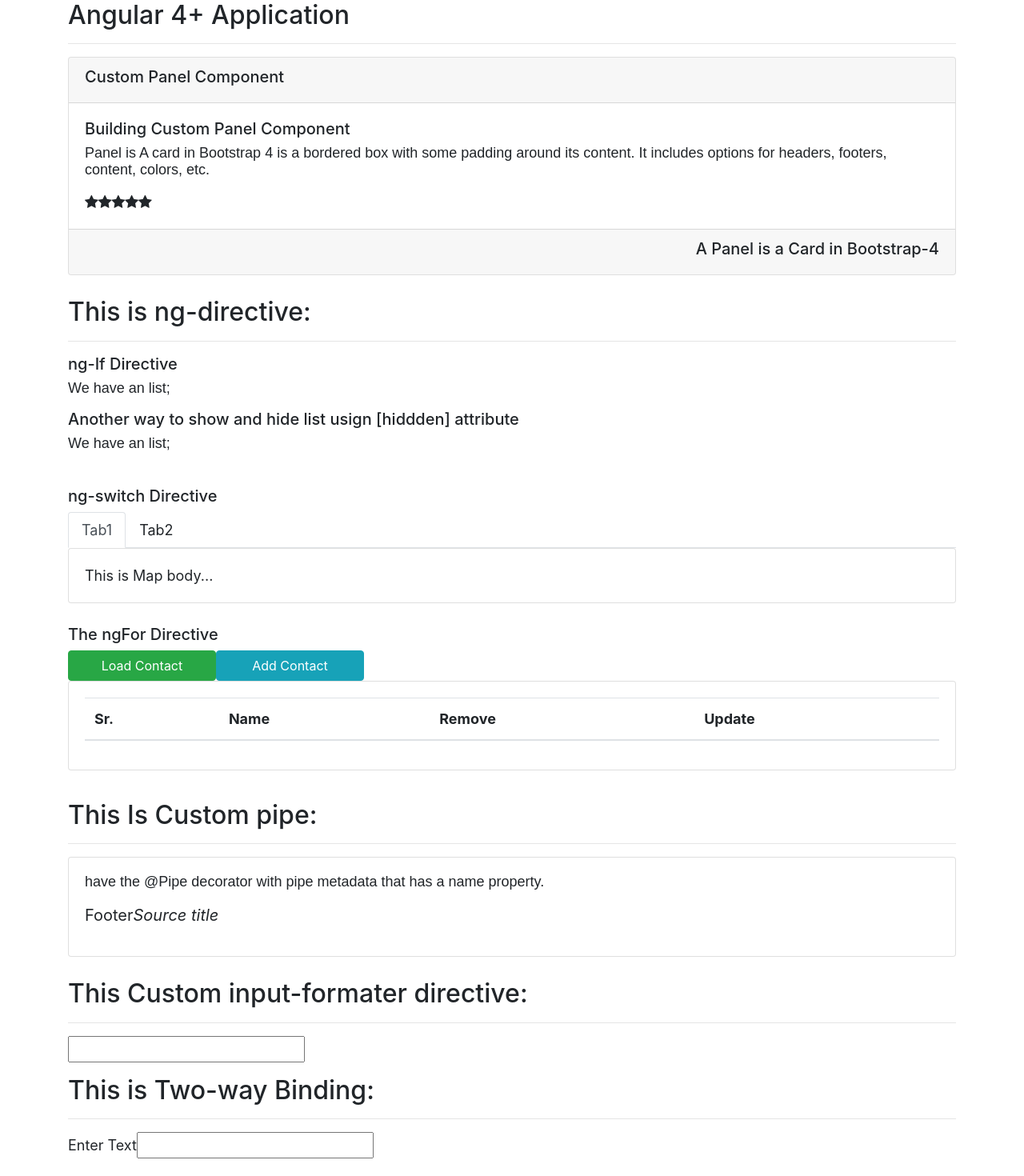
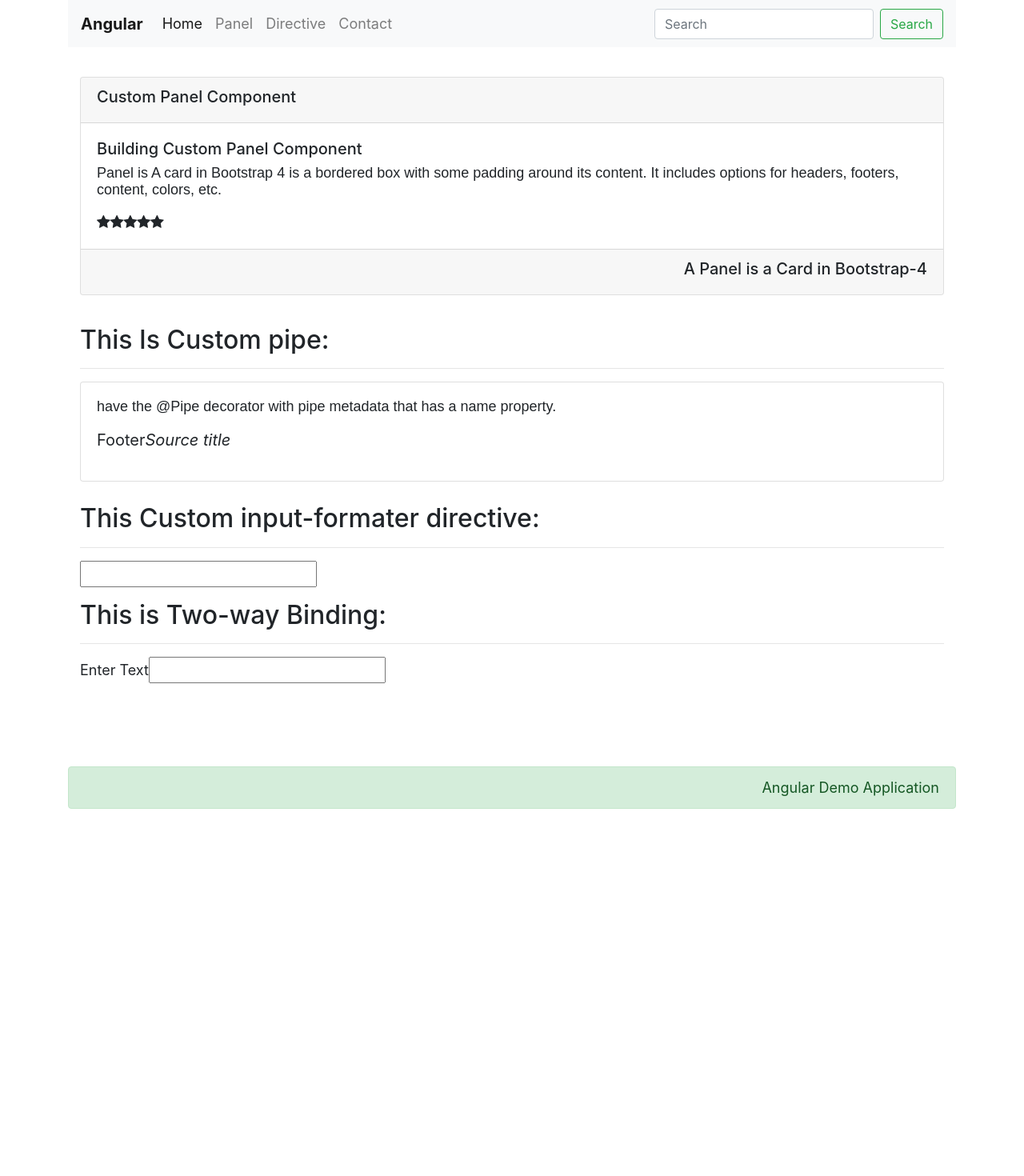
Before and after one commit to Ram-Suryavanshi/angular, an Angular app: page /home in a window 1280 px wide. Shown: the top 1470 px of the page at 80% size. After the commit the page ends 1034 px from the top, so only its background shows below. Built offline with nearby package versions, Linux system fonts and the light colour scheme.

Commit message:
Routing added

```diff
--- a/src/app/app.component.html
+++ b/src/app/app.component.html
@@ -1,66 +1,11 @@
-
 <div class="container">
-
- <h2> {{title}} </h2><hr>
-
-  <!--cCustom panel Component -->
-  <app-panel>
-      <ng-container class="header">
-       <h5>Custom Panel Component</h5>
-      </ng-container>
-      <ng-container class="body">
-        <h5>Building Custom Panel Component</h5>
-        <p>
-            Panel is A card in Bootstrap 4 is a bordered box with some padding around its content. It includes options for headers, footers, content, colors, etc.
-        </p>
-        <!-- favourite Component -->
-        <favourite [isFavourite]="post.isFavourite" (change)="onFavouriteChange($event)"></favourite>
-        <favourite [isFavourite]="post.isFavourite" (change)="onFavouriteChange($event)"></favourite>
-        <favourite [isFavourite]="post.isFavourite" (change)="onFavouriteChange($event)"></favourite>
-        <favourite [isFavourite]="post.isFavourite" (change)="onFavouriteChange($event)"></favourite>
-        <favourite [isFavourite]="post.isFavourite" (change)="onFavouriteChange($event)"></favourite>
-
-      </ng-container>
-      <ng-container class="footer">
-        <h5 class="pull-right">A Panel is a Card in Bootstrap-4</h5>
-      </ng-container>
-  </app-panel>
-
-  <!-- favourite Component -->
-  <!-- <favourite [isFavourite]="post.isFavourite" (change)="onFavouriteChange($event)"></favourite> -->
-   <br>
-
-  <!-- directive Component -->
-  <h2>This is ng-directive:</h2><hr>
-  <directive></directive>
-
+  <navbar></navbar>
   <p>&nbsp;</p>
-  <h2>This Is Custom pipe:</h2><hr>
-  <div class="card">
-    <div class="card-body">
-      <blockquote class="blockquote">
-        <p>{{summary | pipes:70}}</p>
-        <footer class="card-blockquote">Footer<cite title="Source title">Source title</cite></footer>
-      </blockquote>
-    </div>
-  </div>
-  <br/>
-
-  <h2>This Custom input-formater directive:</h2><hr>
-  <div class="form-group">
-    <input  type="text" [appInputFormat]="'uppercase'">
-  </div>
-
-  <h2>This is Two-way Binding:</h2><hr>
-  <div class="form-group">
-    <label for="test">Enter Text</label>
-    <input [(ngModel)]="test" type="text">
-  </div>
-  <h6>{{test | uppercase}}</h6>
-   <br>
-
-  <contact-form ></contact-form>
-
-  <h1>&nbsp;</h1>
-
+  <router-outlet></router-outlet>
+  <footer>
+    <br>
+    <label class="col-md-12 alert alert-success">
+      <span class="pull-right">Angular Demo Application</span>
+    </label>
+  </footer>
 </div>
--- /dev/null
+++ b/src/app/home.component.html
@@ -0,0 +1,54 @@
+<div class="container">
+        <app-panel>
+                <ng-container class="header">
+                 <h5>Custom Panel Component</h5>
+                </ng-container>
+                <ng-container class="body">
+                  <h5>Building Custom Panel Component</h5>
+                  <p>
+                      Panel is A card in Bootstrap 4 is a bordered box with some padding around its content. It includes options for headers, footers, content, colors, etc.
+                  </p>
+                  <!-- favourite Component -->
+                  <favourite [isFavourite]="post.isFavourite" (change)="onFavouriteChange($event)"></favourite>
+                  <favourite [isFavourite]="post.isFavourite" (change)="onFavouriteChange($event)"></favourite>
+                  <favourite [isFavourite]="post.isFavourite" (change)="onFavouriteChange($event)"></favourite>
+                  <favourite [isFavourite]="post.isFavourite" (change)="onFavouriteChange($event)"></favourite>
+                  <favourite [isFavourite]="post.isFavourite" (change)="onFavouriteChange($event)"></favourite>
+
+                </ng-container>
+                <ng-container class="footer">
+                  <h5 class="pull-right">A Panel is a Card in Bootstrap-4</h5>
+                </ng-container>
+            </app-panel>
+
+            <!-- favourite Component -->
+            <!-- <favourite [isFavourite]="post.isFavourite" (change)="onFavouriteChange($event)"></favourite> -->
+
+
+
+            <p>&nbsp;</p>
+            <h2>This Is Custom pipe:</h2><hr>
+            <div class="card">
+              <div class="card-body">
+                <blockquote class="blockquote">
+                  <p>{{summary | pipes:70}}</p>
+                  <footer class="card-blockquote">Footer<cite title="Source title">Source title</cite></footer>
+                </blockquote>
+              </div>
+            </div>
+            <br/>
+
+            <h2>This Custom input-formater directive:</h2><hr>
+            <div class="form-group">
+              <input  type="text" [appInputFormat]="'uppercase'">
+            </div>
+
+            <h2>This is Two-way Binding:</h2><hr>
+            <div class="form-group">
+              <label for="test">Enter Text</label>
+              <input [(ngModel)]="test" type="text">
+            </div>
+            <h6>{{test | uppercase}}</h6>
+
+            <h1>&nbsp;</h1>
+</div>
--- /dev/null
+++ b/src/app/home.component.ts
@@ -0,0 +1,28 @@
+import { favouriteArguments } from './favourite/favourite.component';
+import { AppService } from './app.service';
+import { Component } from '@angular/core';
+
+@Component({
+  selector: 'app-home',
+  templateUrl: './home.component.html',
+  styleUrls: ['./app.component.css']
+})
+export class HomeComponent {
+  title = 'Angular 4+ Application';
+  courses = [];
+
+  summary = "have the @Pipe decorator with pipe metadata that has a name property. This value will be used to call this pipe in template expressions. It must be a valid JavaScript identifier."
+
+  constructor(service: AppService){
+       this.courses = service.getCourses("Shaym");
+  }
+
+  post = {
+    title:"rating",
+    isFavourite:true
+  }
+
+  onFavouriteChange(favouriteArgs : favouriteArguments){
+    console.log("Favourite has changed:", favouriteArgs.isFavourite)
+  }
+}
--- /dev/null
+++ b/src/app/navbar/navbar.component.html
@@ -0,0 +1,29 @@
+<nav class="navbar navbar-expand-md navbar-light bg-light navbar-fixed">
+  <a class="navbar-brand" routerLink="#">
+    <b>Angular</b>
+  </a>
+  <button class="navbar-toggler hidden-lg-up" type="button" data-toggle="collapse" data-target="#collapsibleNavId" aria-controls="collapsibleNavId"
+    aria-expanded="false" aria-label="Toggle navigation"></button>
+  <div class="collapse navbar-collapse" id="collapsibleNavId">
+    <ul class="navbar-nav mr-auto mt-2 mt-lg-0">
+      <li class="nav-item " routerLinkActive="active current">
+        <a class="nav-link" routerLink="/home">Home
+          <span class="sr-only">(current)</span>
+        </a>
+      </li>
+      <li class="nav-item" routerLinkActive="active current">
+        <a class="nav-link" routerLink="/panel">Panel</a>
+      </li>
+      <li class="nav-item" routerLinkActive="active current">
+        <a class="nav-link" routerLink="/directive">Directive</a>
+      </li>
+      <li class="nav-item" routerLinkActive="active current">
+        <a class="nav-link" routerLink="/contact">Contact</a>
+      </li>
+    </ul>
+    <form class="form-inline my-2 my-lg-0">
+      <input class="form-control mr-sm-2" type="text" placeholder="Search">
+      <button class="btn btn-outline-success my-2 my-sm-0" type="submit">Search</button>
+    </form>
+  </div>
+</nav>
--- /dev/null
+++ b/src/app/navbar/navbar.component.ts
@@ -0,0 +1,15 @@
+import { Component, OnInit } from '@angular/core';
+
+@Component({
+  selector: 'navbar',
+  templateUrl: './navbar.component.html',
+  styleUrls: ['./navbar.component.css']
+})
+export class NavbarComponent implements OnInit {
+
+  constructor() { }
+
+  ngOnInit() {
+  }
+
+}
```
Also changed, not shown: src/app/app.module.ts (+35 -3 lines), src/app/navbar/navbar.component.css (added), 1 other file (tests, documents, lock files or other folders).
